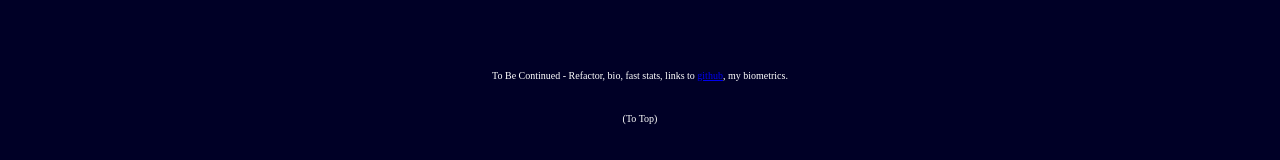
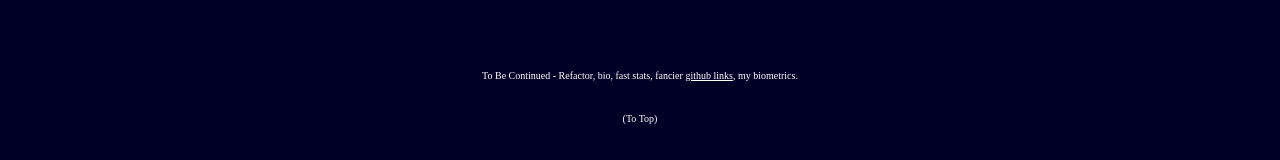
Before and after one commit to MikeyGInTheMorning/self-titled, a Svelte app: page / in a window 1280 px wide. Shown: the part 516-676 px from the top of the page. Built offline with nearby package versions, Linux system fonts and the light colour scheme; no server answers.

Commit message:
finalized footer links

```diff
--- a/src/App.svelte
+++ b/src/App.svelte
@@ -125,13 +125,19 @@
   <div class="scroll-sign" style={scrollStyle}>(scroll)</div>
   <div class="tbd" style={tbdStyle}>
     <div class="tbd-header">
-      To Be Continued - Refactor, bio, fast stats, links to <a
-        href="https://github.com/MikeyGInTheMorning/simple-scroll-animate"
-        >github</a
+      To Be Continued - Refactor, bio, fast stats, fancier <button style="text-decoration: underline;"
+        on:click={() => {
+          window.location.href =
+            "https://github.com/MikeyGInTheMorning/self-titled";
+        }}>github links</button
       >, my biometrics.
     </div>
     <div class="header-bottom">
-      <button on:click="{()=> {document.body.scrollIntoView()}}">(To Top)</button>
+      <button
+        on:click={() => {
+          document.body.scrollIntoView();
+        }}>(To Top)</button
+      >
     </div>
   </div>
 </div>
```
Lines whose indentation alone changed are shown as unchanged.
